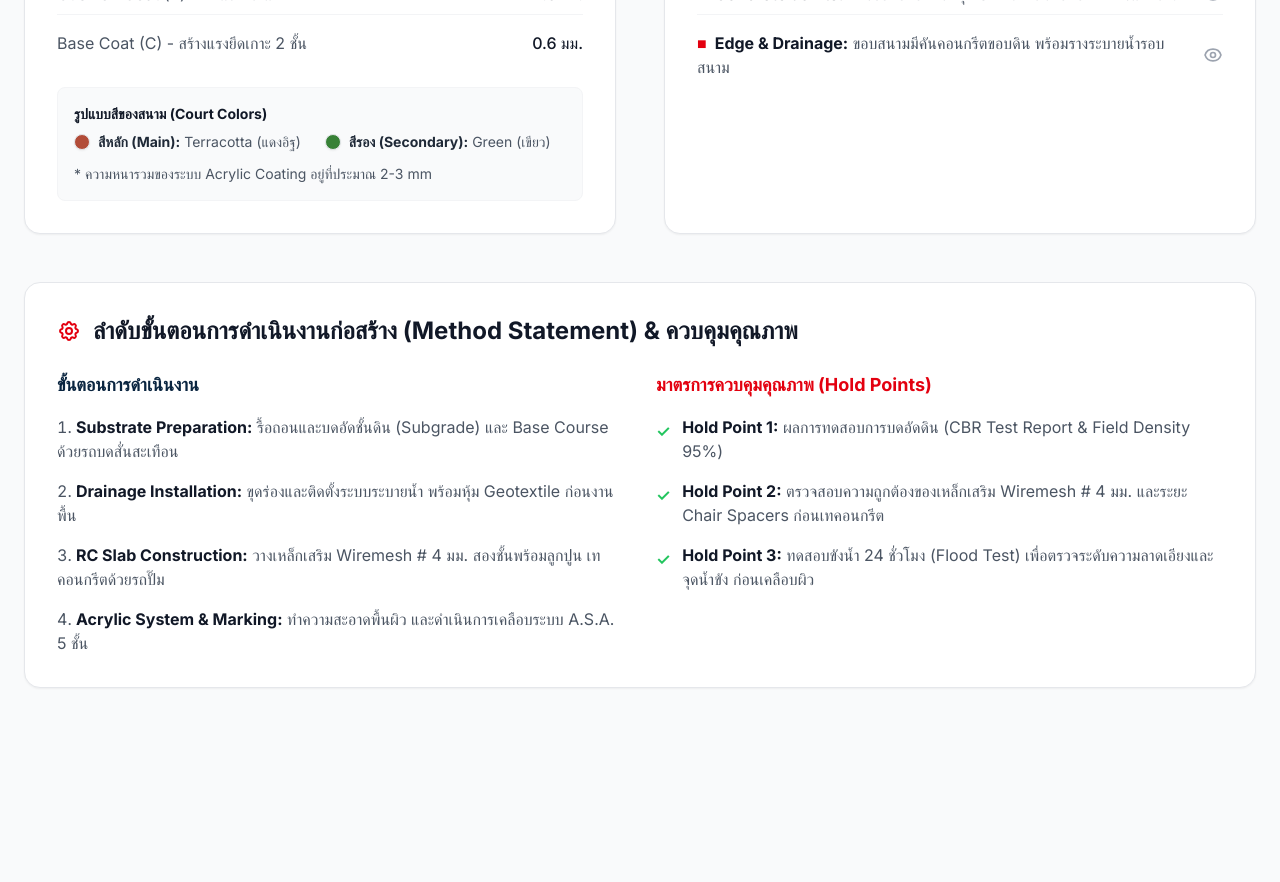
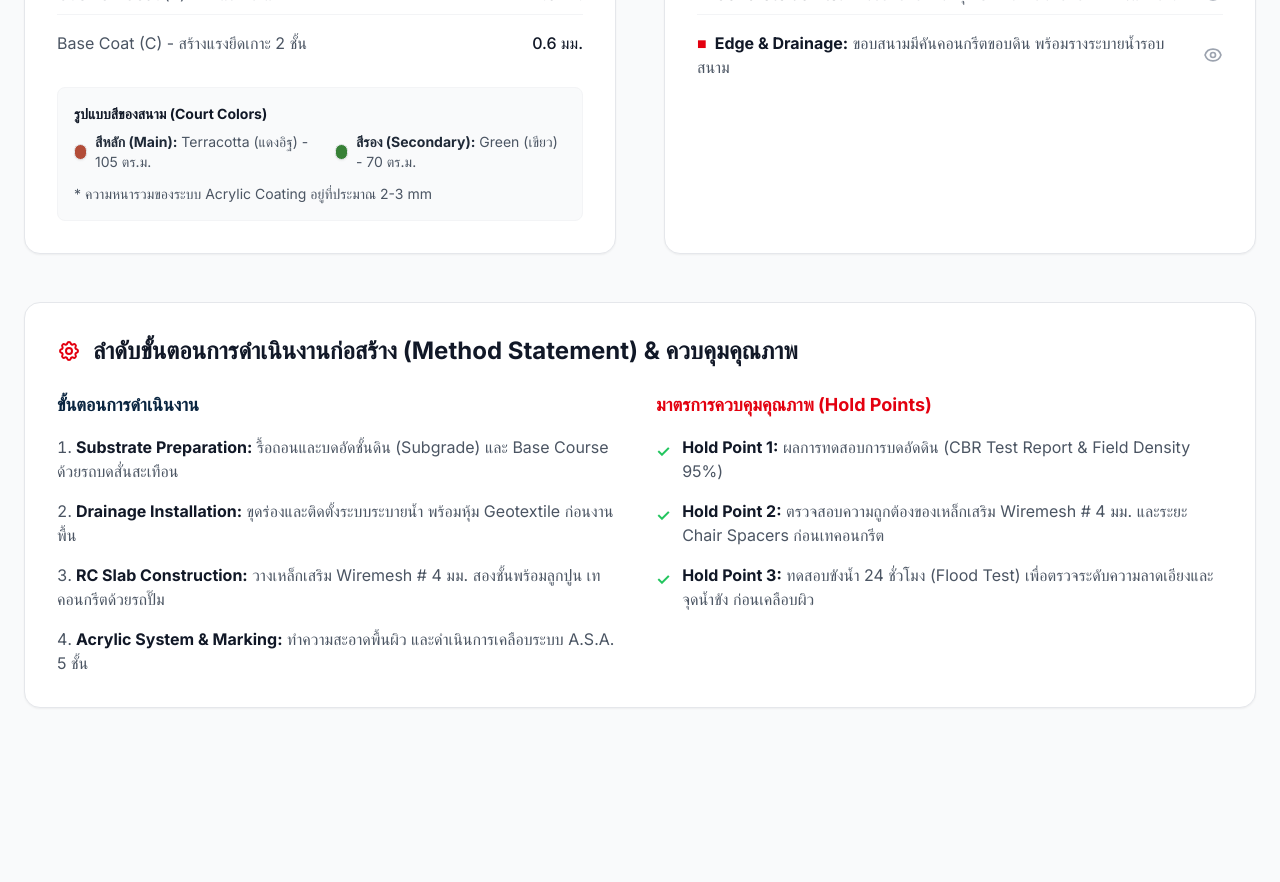
Before and after one commit to suteechu/CourtHeim, a React (Vite) app: page / in a window 1280 px wide. Shown: the part 4340-5222 px from the top of the page. Built offline with nearby package versions, Linux system fonts and the light colour scheme.

Commit message:
Add area values to Main and Secondary colors

```diff
--- a/src/components/Specifications.jsx
+++ b/src/components/Specifications.jsx
@@ -130,11 +130,11 @@ const Specifications = () => {
                 <div className="flex flex-col sm:flex-row sm:items-center sm:space-x-6 mb-3 space-y-2 sm:space-y-0">
                   <div className="flex items-center">
                     <span className="w-4 h-4 rounded-full bg-[#B24C38] mr-2 shadow-sm border border-gray-200"></span>
-                    <span><strong className="text-gray-800">สีหลัก (Main):</strong> Terracotta (แดงอิฐ)</span>
+                    <span><strong className="text-gray-800">สีหลัก (Main):</strong> Terracotta (แดงอิฐ) - 105 ตร.ม.</span>
                   </div>
                   <div className="flex items-center">
                     <span className="w-4 h-4 rounded-full bg-[#378136] mr-2 shadow-sm border border-gray-200"></span>
-                    <span><strong className="text-gray-800">สีรอง (Secondary):</strong> Green (เขียว)</span>
+                    <span><strong className="text-gray-800">สีรอง (Secondary):</strong> Green (เขียว) - 70 ตร.ม.</span>
                   </div>
                 </div>
                 <p>* ความหนารวมของระบบ Acrylic Coating อยู่ที่ประมาณ 2-3 mm</p>
```
